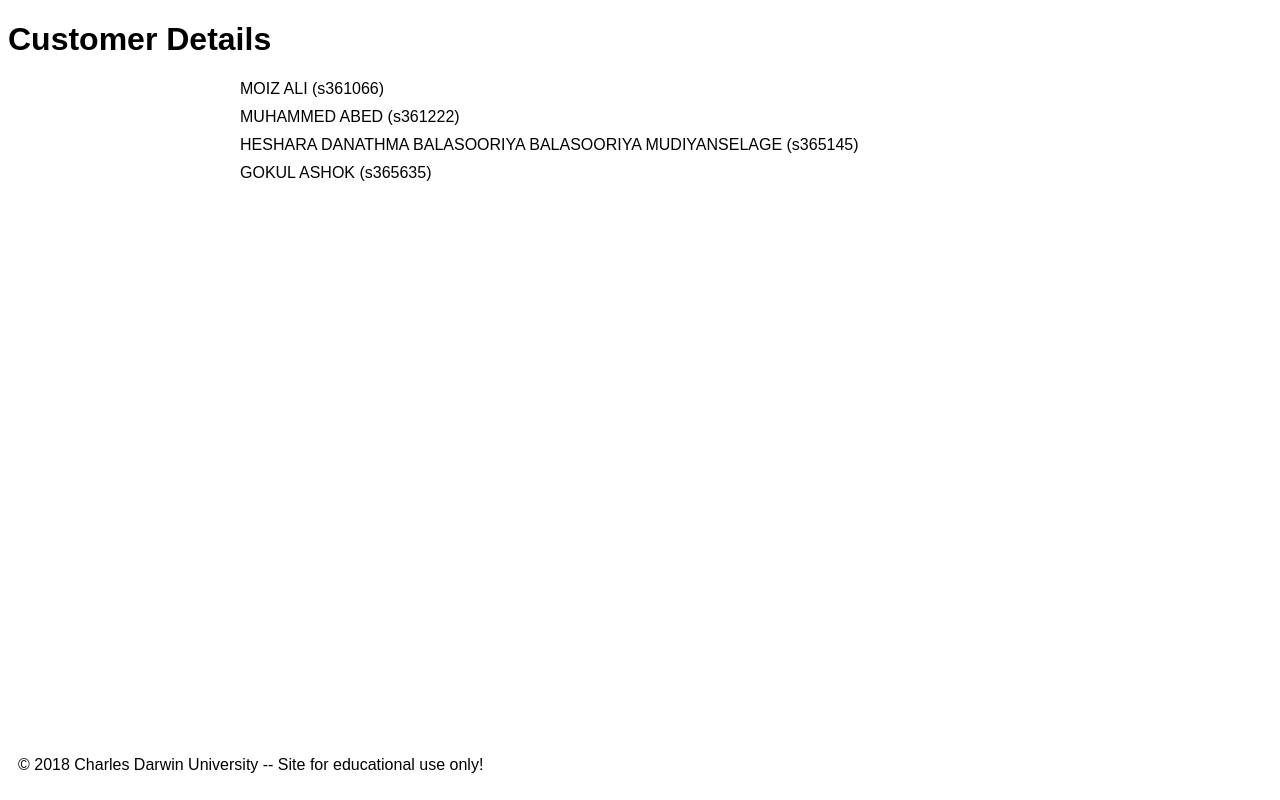
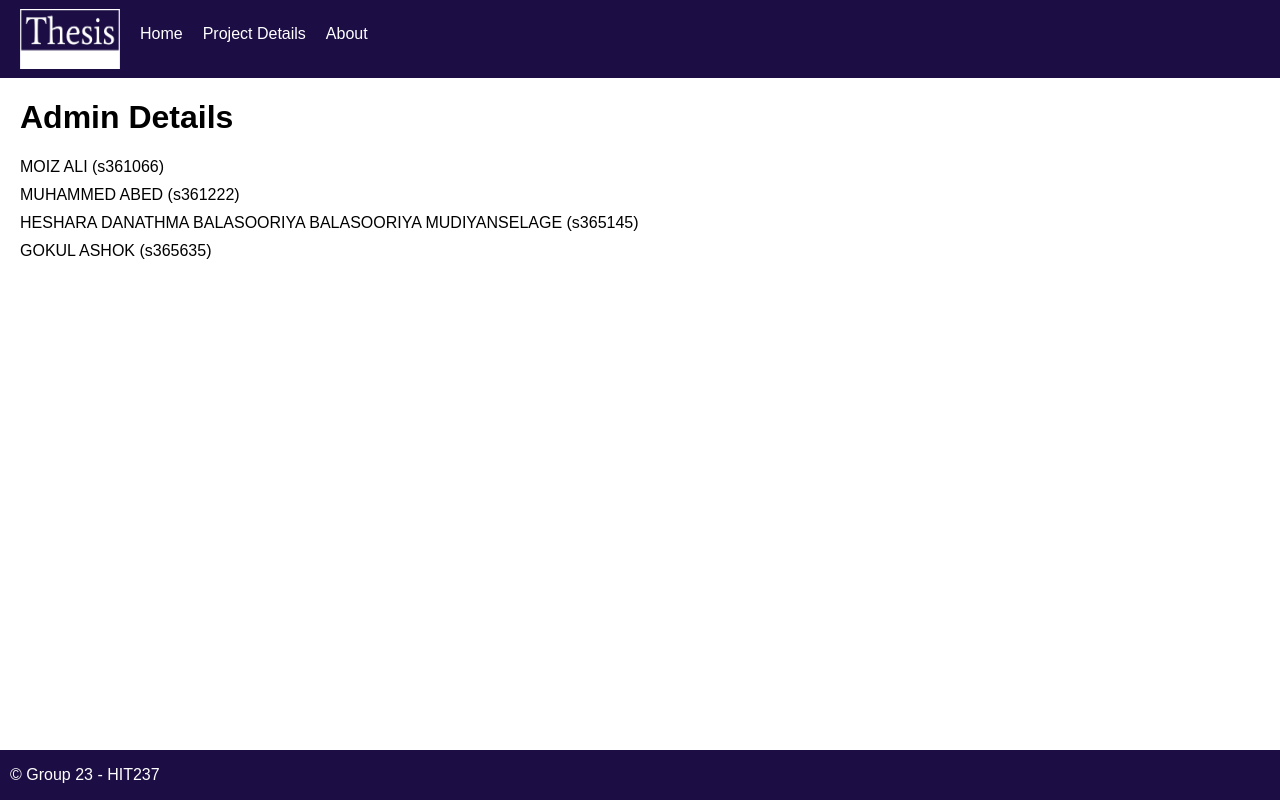
Before and after one commit to abedscodes/hit237_assesment4.bitbucket.io, a Django app: page /about/ in a window 1280 px wide. Run offline with Django 4.2, Linux system fonts and the light colour scheme.

Commit message:
navigation  bar

```diff
--- a/assignment2/proj/proj_app/static/proj_app/css/styles.css
+++ b/assignment2/proj/proj_app/static/proj_app/css/styles.css
@@ -1,30 +1,69 @@
+
+
 /* styles.css */
 
 body {
     font-family: Arial, sans-serif;
+    display: block;
+    margin: 0;
+    padding: 0;
+
 }
 
-header {
-    background-color: #333;
-    color: #fff;
-    padding: 20px;
-    text-align: center;
+body h1{
+    margin-left: 20px;
 }
 
-nav ul {
-    list-style-type: none;
-    padding: 0;
+
+#logo{
+    position:absolute;
+    top:10px;
+    left:10px;
+    width:40px;
+    height:40px;
+    overflow:hidden;
 }
 
-nav ul li {
-    display: inline;
-    margin-right: 20px;
-}
+nav {
+    background-color: #1c0e44; /* Set the background color for the navbar */
+    display: flex; /* Arrange elements horizontally */
+    align-items: center; /* Align content vertically */
+    justify-content: normal;
+    padding: 0;
+    overflow: auto;
+  }
 
-nav ul li a {
-    color: #fff;
-    text-decoration: none;
-}
+  nav img {
+    width: 100px; /* Adjust the width of your logo */
+    height: 60px; /* Adjust the height of your logo */
+    /* margin-right: 20px;
+    margin-top: 5px;
+    margin-bottom: 5px; */
+    margin:9px 20px 9px 20px ;
+  }
+
+  nav ul {
+    display: flex;
+    margin: 0; /* Remove default margins */
+    padding: 0; /* Remove default padding */
+    list-style: none; /* Remove default list markers */
+  }
+
+  nav li {
+    display: inline-block; /* Display list items inline */
+    margin-right: 20px; /* Add space between links */
+  }
+
+  nav a {
+    text-decoration: none; /* Remove underline from links */
+    color: #fff; /* Set the color of the link text */
+  }
+
+  nav a:hover {
+    color: #000; /* Change link color on hover */
+  }
+
+
 
 main {
     padding: 20px;
@@ -32,25 +71,32 @@ main {
 
 section {
     max-width: 800px;
-    margin: 0 auto;
+    margin: 0 20px;
 }
 
 h2 {
     color: #333;
 }
 
+footer {
+    position: absolute;
+    bottom: 0;
+    width: 100%;
+    /* margin: 10px; */
+    background-color: #1c0e44;
+    color: #fff;
+}
+
+footer p{
+    margin-left: 10px;
+}
+
 ul {
     list-style-type: none;
     padding: 0;
+    text-align: left;
 }
 
 li {
     margin-bottom: 10px;
 }
-
-footer {
-    position: absolute;
-    bottom: 0;
-    width: 100%;
-    margin: 10px;
-}
--- a/assignment2/proj/proj_app/templates/proj_app/about.html
+++ b/assignment2/proj/proj_app/templates/proj_app/about.html
@@ -1,11 +1,11 @@
 {% extends "proj_app/site_base.html" %}
 
 {% block page_title %}
-  Customer Details
+  Admin Details
 {% endblock %}
 
 {% block page_heading %}
-  <h1>Customer Details</h1>
+  <h1>Admin Details</h1>
 {% endblock %}
 
 {% block main_body %}
--- a/assignment2/proj/proj_app/templates/proj_app/site_base.html
+++ b/assignment2/proj/proj_app/templates/proj_app/site_base.html
@@ -11,12 +11,21 @@
   </title>
 </head>
 <body>
+  <nav>
+    <img src="{% static 'proj_app/images/logo.png' %}" alt="Logo">
+    <ul>
+      <li><a href="#">Home</a></li>
+      <li><a href="#">Project Details</a></li>
+      <li><a href="#">About</a></li>
+    </ul>
+  </nav>
+
   <div>
     {% block page_heading %}<h1>ERROR: No Heading Supplied</h1>{% endblock %}
 
     {% block main_body %}{% endblock %}
     <footer>
-      <p>© 2018 Charles Darwin University  --  Site for educational use only!</p>
+      <p>© Group 23 - HIT237</p>
     </footer>
   </div>
 </body>
```
Also changed, not shown: assignment2/proj/proj_app/static/proj_app/images/logo.png (added).
